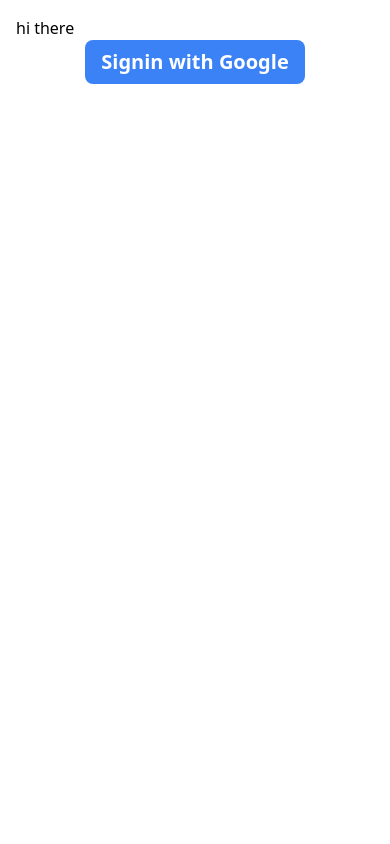
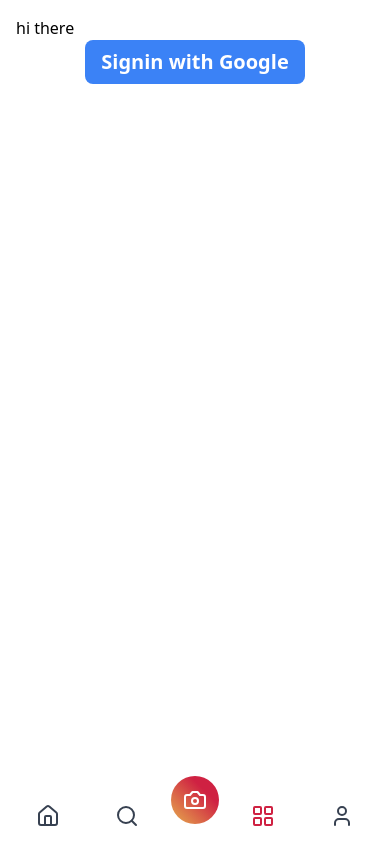
Before and after one commit to Tarun-Zenitsu/instagram-clone, a Next.js app: page / in a window 390 px wide. Built offline with nearby package versions, Linux system fonts and the light colour scheme; no server answers; what @radix-ui/themes would draw is missing.

Commit message:
Mobile Navigation

```diff
--- a/package.json
+++ b/package.json
@@ -22,6 +22,7 @@
     "@types/node": "^20",
     "@types/react": "^18",
     "@types/react-dom": "^18",
+    "@types/react-responsive-masonry": "^2.1.3",
     "eslint": "^8",
     "eslint-config-next": "15.0.2",
     "postcss": "^8",
--- a/src/app/(routes)/layout.tsx
+++ b/src/app/(routes)/layout.tsx
@@ -3,6 +3,16 @@
 import "../globals.css";
 import "@radix-ui/themes/styles.css";
 import { Theme } from "@radix-ui/themes";
+import Link from "next/link";
+import {
+  CameraIcon,
+  GridIcon,
+  HomeIcon,
+  LayoutGridIcon,
+  SearchIcon,
+  UserIcon,
+} from "lucide-react";
+import MobileNav from "../components/MobileNav";
 
 const geistSans = localFont({
   src: "../fonts/GeistVF.woff",
@@ -30,7 +40,10 @@
       <body
         className={`${geistSans.variable} ${geistMono.variable} antialiased p-4`}
       >
-        <Theme>{children}</Theme>
+        <Theme>
+          {children}
+          <MobileNav />
+        </Theme>
       </body>
     </html>
   );
--- /dev/null
+++ b/src/app/components/MobileNav.tsx
@@ -0,0 +1,45 @@
+import {
+  CameraIcon,
+  HomeIcon,
+  LayoutGridIcon,
+  SearchIcon,
+  UserIcon,
+} from "lucide-react";
+import Link from "next/link";
+
+export default function MobileNav() {
+  return (
+    <div className="block md:hidden fixed bottom-0 left-0 right-0">
+      <div className="flex text-gray-700 dark:text-gray-300 *:flex *:items-center">
+        <div className="pl-2 bg-white dark:bg-gray-700 rounded-t-xl w-full relative z-10 *:size-12 *:flex *:items-center *:justify-center justify-around">
+          <Link href="/" className="">
+            <HomeIcon />
+          </Link>
+          <Link href="/search" className="">
+            <SearchIcon />
+          </Link>
+        </div>
+        <div className="size-14 relative -top-4 justify-center w-[140px]">
+          <div className="absolute bg-blue-500 bg-clip-text border-white dark:border-gray-700 border-t-transparent dark:border-t-transparent border-l-transparent dark:border-l-transparent border-[50px]  rounded-full rotate-45">
+            <div className="border-4 size-15 border-transparent">
+              <Link
+                href="/create"
+                className="-rotate-45 bg-gradient-to-tr from-ig-orange to-ig-red to-70% size-12 flex items-center justify-center text-white rounded-full"
+              >
+                <CameraIcon />
+              </Link>
+            </div>
+          </div>
+        </div>
+        <div className="pr-2 w-full bg-white dark:bg-gray-700 rounded-t-xl relative z-10 *:size-12 *:flex *:items-center *:justify-center justify-around">
+          <Link href="/browse" className="text-ig-red dark:text-ig-orange">
+            <LayoutGridIcon />
+          </Link>
+          <Link href="/profile" className=" ">
+            <UserIcon />
+          </Link>
+        </div>
+      </div>
+    </div>
+  );
+}
```
Also changed, not shown: 1 other file (tests, documents, lock files or other folders).
